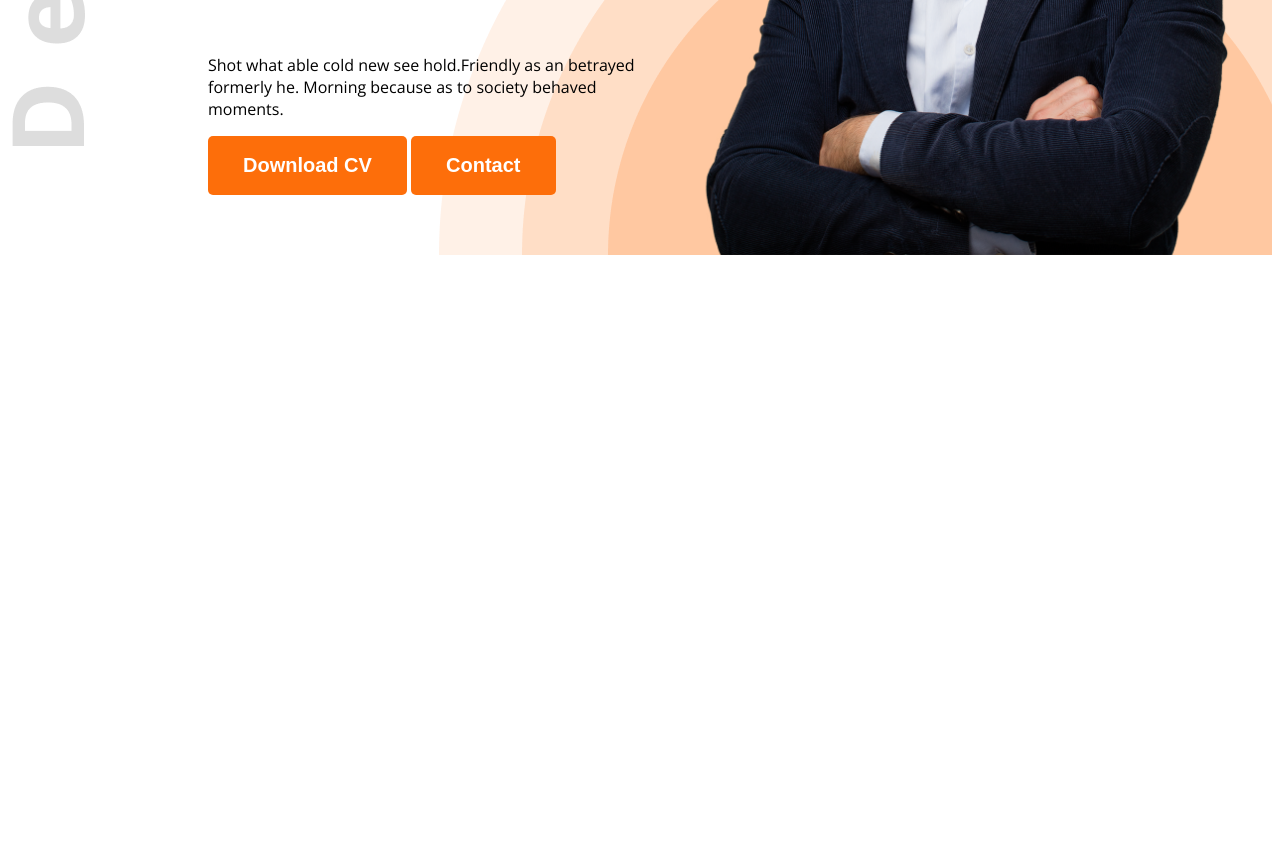
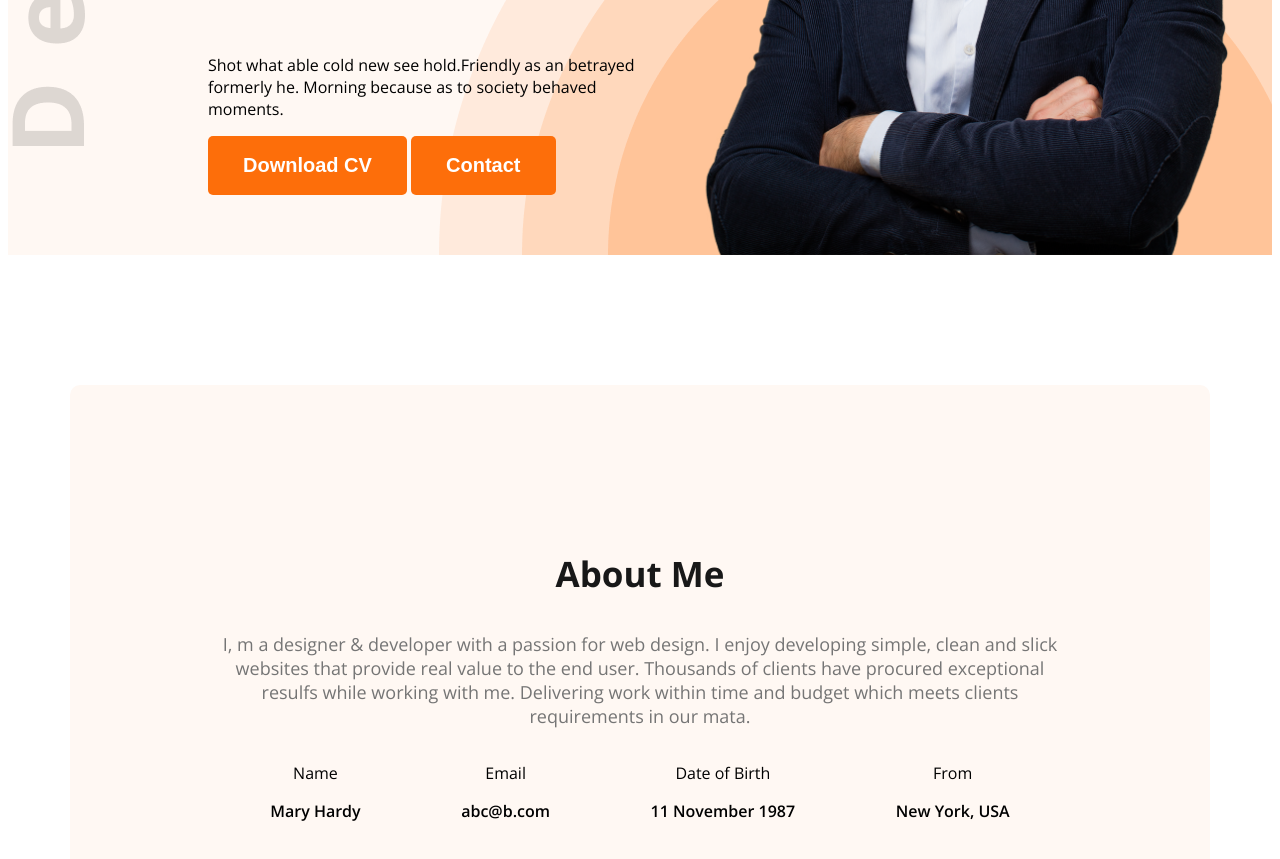
Before and after one commit to Shum0umaiya/web-dev-portfolio, a plain HTML site: page index.htm in a window 1280 px wide. Shown: the part 667-1526 px from the top of the page. Before the commit the page ends 930 px from the top, so only its background shows below. Drawn offline with nearby package versions, Linux system fonts and the light colour scheme.

Commit message:
added items

```diff
--- a/index.htm
+++ b/index.htm
@@ -11,7 +11,7 @@
     <link rel="stylesheet" href="styles/portfolio.css">
 </head>
 <body class="open-sans-normal">
-    <header class="header">
+    <header class="header secondary-bg">
     <nav>
         <h3 class="nav-title">
             Ma<span class="text-primary">r</span>y
@@ -41,6 +41,28 @@
     </div>
     </header>
     <main>
+    <section class="about secondary-bg">
+        <h3 class="section-title">About Me</h3>
+        <p class="section-description">I, m a designer & developer with a passion for web design. I enjoy developing simple, clean and slick websites that provide real value to the end user. Thousands of clients have procured exceptional resulfs while working with me. Delivering work within time and budget which meets clients requirements in our mata.</p>
+        <div class="about-items">
+<div class="about-item">
+    <p class="item-title">Name</p>
+    <p class="item-description">Mary Hardy</p>
+</div>
+<div class="about-item">
+    <p class="item-title">Email</p>
+    <p class="item-description">abc@b.com</p>
+</div>
+<div class="about-item">
+    <p class="item-title">Date of Birth</p>
+    <p class="item-description">11 November 1987</p>
+</div>
+<div class="about-item">
+    <p class="item-title">From</p>
+    <p class="item-description">New York, USA</p>
+</div>
+        </div>
+    </section>
 
     </main>
     <footer>
--- a/styles/portfolio.css
+++ b/styles/portfolio.css
@@ -9,6 +9,9 @@
 }
 
 /* shared style */
+.secondary-bg{
+    background-color: #FFF8F3;
+}
 .text-primary{
     color: #FD6E0A;
 
@@ -25,6 +28,17 @@
     color: white;
     padding: 18px 35px;
     border-radius: 5px;
+}
+
+.section-title{
+    font-size: 35px;
+    font-weight: bold;
+    color: #181818;
+}
+
+.section-description{
+    font-size: 18px;
+    color: #757575;
 }
 /* header */
 .header{
@@ -83,3 +97,24 @@ nav li a{
 .banner-pic{
     width: 580px;
 }
+/* main styles */
+main{
+    max-width: 1140px;
+    margin: 0 auto;
+}
+/* ABOUT STYLES */
+.about{
+    border-radius: 10px;
+    padding: 130px 150px;
+    text-align: center;
+    margin-top:130px ;
+}
+
+.about-items{
+    display: flex;
+    justify-content: space-around;
+}
+
+.item-description{
+    font-weight: 600;
+}
```
